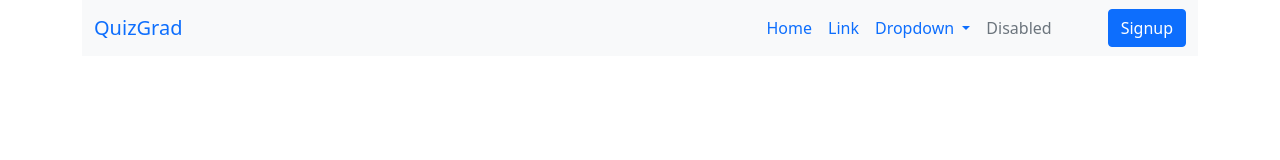
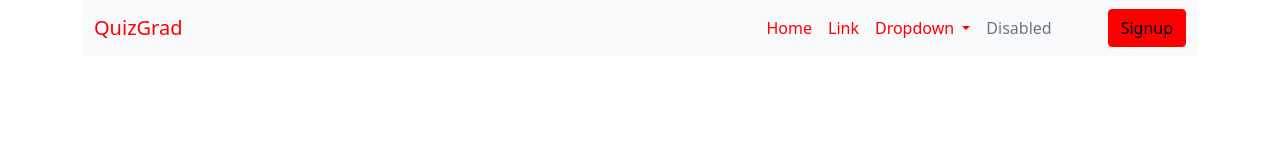
Before and after one commit to mert-yuusf/bootstrap-scss, a website built with Parcel: page src/index.html in a window 1280 px wide. Built offline with nearby package versions, Linux system fonts and the light colour scheme.

Commit message:
start customize bootstrap

```diff
--- /dev/null
+++ b/src/assets/scss/abstracts/_variables.scss
@@ -0,0 +1 @@
+$primary:red;
--- a/src/assets/scss/main.scss
+++ b/src/assets/scss/main.scss
@@ -1,2 +1,5 @@
+// import scss files
+@import "./abstracts/variables";
+
 // import bootstrap
 @import "~bootstrap/scss/bootstrap";
```
Also changed, not shown: 2 other files.
